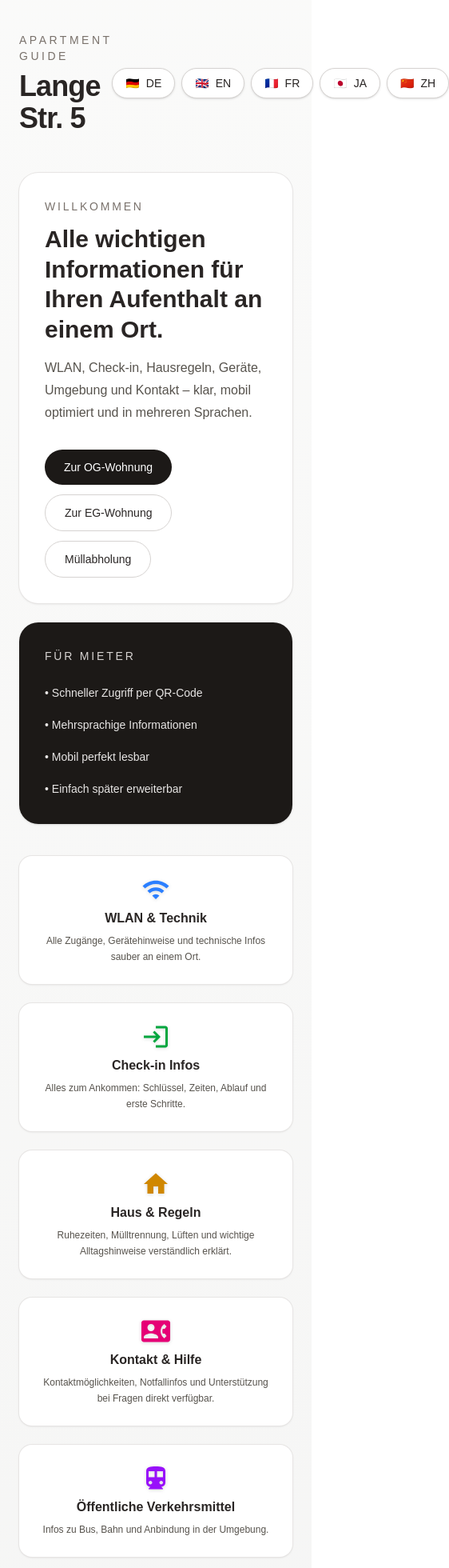
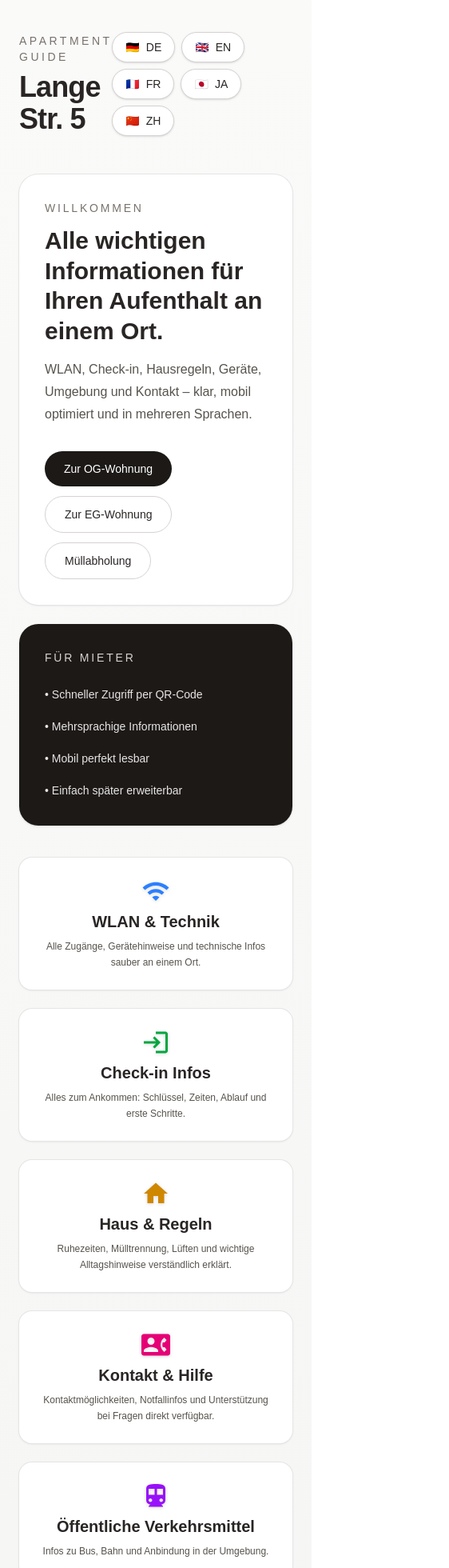
Before and after one commit to arosswog/mieter-guide-l5, a Next.js app: page / in a window 390 px wide. Shown: the top 1960 px of the page at 80% size, 562 px wide, since content can reach past the window. Built offline with nearby package versions, Linux system fonts and the light colour scheme.

Commit message:
Verbesserung: Sprachswitcher-Buttons auf Mobilgeräten umbrechend für bessere Darstellung (flex-wrap).

```diff
--- a/src/app/page.tsx
+++ b/src/app/page.tsx
@@ -15,7 +15,7 @@ export default function Home() {
             </h1>
           </div>
 
-          <div className="flex gap-2">
+          <div className="flex flex-wrap gap-2 sm:flex-nowrap sm:gap-2">
             <button className="rounded-full border border-stone-300 bg-white px-4 py-2 text-sm shadow-sm flex items-center gap-2">
   <span role="img" aria-label="Deutsch">🇩🇪</span> DE
 </button>
@@ -86,7 +86,7 @@ export default function Home() {
   <Link href="/wlan" className="group rounded-2xl bg-white p-6 shadow-sm ring-1 ring-stone-200 transition hover:shadow-md hover:ring-blue-300 focus:outline-none focus:ring-2 focus:ring-blue-400">
     <div className="flex flex-col items-center mb-2">
       <MdWifi className="text-4xl text-blue-500 drop-shadow-sm mb-2 group-hover:scale-110 transition" />
-      <h3 className="text-base font-semibold text-center leading-tight">WLAN & Technik</h3>
+      <h3 className="text-xl font-semibold text-center leading-tight">WLAN & Technik</h3>
     </div>
     <p className="mt-1 text-xs leading-5 text-stone-600 text-center">
       Alle Zugänge, Gerätehinweise und technische Infos sauber an einem Ort.
@@ -95,7 +95,7 @@ export default function Home() {
   <Link href="/checkin" className="group rounded-2xl bg-white p-6 shadow-sm ring-1 ring-stone-200 transition hover:shadow-md hover:ring-green-300 focus:outline-none focus:ring-2 focus:ring-green-400">
     <div className="flex flex-col items-center mb-2">
       <MdLogin className="text-4xl text-green-600 drop-shadow-sm mb-2 group-hover:scale-110 transition" />
-      <h3 className="text-base font-semibold text-center leading-tight">Check-in Infos</h3>
+      <h3 className="text-xl font-semibold text-center leading-tight">Check-in Infos</h3>
     </div>
     <p className="mt-1 text-xs leading-5 text-stone-600 text-center">
       Alles zum Ankommen: Schlüssel, Zeiten, Ablauf und erste Schritte.
@@ -104,7 +104,7 @@ export default function Home() {
   <Link href="/hausregeln" className="group rounded-2xl bg-white p-6 shadow-sm ring-1 ring-stone-200 transition hover:shadow-md hover:ring-yellow-300 focus:outline-none focus:ring-2 focus:ring-yellow-400">
     <div className="flex flex-col items-center mb-2">
       <MdHome className="text-4xl text-yellow-600 drop-shadow-sm mb-2 group-hover:scale-110 transition" />
-      <h3 className="text-base font-semibold text-center leading-tight">Haus & Regeln</h3>
+      <h3 className="text-xl font-semibold text-center leading-tight">Haus & Regeln</h3>
     </div>
     <p className="mt-1 text-xs leading-5 text-stone-600 text-center">
       Ruhezeiten, Mülltrennung, Lüften und wichtige Alltagshinweise verständlich erklärt.
@@ -113,7 +113,7 @@ export default function Home() {
   <Link href="/kontakt" className="group rounded-2xl bg-white p-6 shadow-sm ring-1 ring-stone-200 transition hover:shadow-md hover:ring-pink-300 focus:outline-none focus:ring-2 focus:ring-pink-400">
     <div className="flex flex-col items-center mb-2">
       <MdContactPhone className="text-4xl text-pink-600 drop-shadow-sm mb-2 group-hover:scale-110 transition" />
-      <h3 className="text-base font-semibold text-center leading-tight">Kontakt & Hilfe</h3>
+      <h3 className="text-xl font-semibold text-center leading-tight">Kontakt & Hilfe</h3>
     </div>
     <p className="mt-1 text-xs leading-5 text-stone-600 text-center">
       Kontaktmöglichkeiten, Notfallinfos und Unterstützung bei Fragen direkt verfügbar.
@@ -122,7 +122,7 @@ export default function Home() {
   <Link href="/verkehr" className="group rounded-2xl bg-white p-6 shadow-sm ring-1 ring-stone-200 transition hover:shadow-md hover:ring-purple-300 focus:outline-none focus:ring-2 focus:ring-purple-400">
     <div className="flex flex-col items-center mb-2">
       <MdDirectionsTransit className="text-4xl text-purple-600 drop-shadow-sm mb-2 group-hover:scale-110 transition" />
-      <h3 className="text-base font-semibold text-center leading-tight">Öffentliche Verkehrsmittel</h3>
+      <h3 className="text-xl font-semibold text-center leading-tight">Öffentliche Verkehrsmittel</h3>
     </div>
     <p className="mt-1 text-xs leading-5 text-stone-600 text-center">
       Infos zu Bus, Bahn und Anbindung in der Umgebung.
@@ -131,7 +131,7 @@ export default function Home() {
   <Link href="/einkauf" className="group rounded-2xl bg-white p-6 shadow-sm ring-1 ring-stone-200 transition hover:shadow-md hover:ring-orange-300 focus:outline-none focus:ring-2 focus:ring-orange-400">
     <div className="flex flex-col items-center mb-2">
       <MdShoppingCart className="text-4xl text-orange-500 drop-shadow-sm mb-2 group-hover:scale-110 transition" />
-      <h3 className="text-base font-semibold text-center leading-tight">Einkaufsmöglichkeiten</h3>
+      <h3 className="text-xl font-semibold text-center leading-tight">Einkaufsmöglichkeiten</h3>
     </div>
     <p className="mt-1 text-xs leading-5 text-stone-600 text-center">
       Supermärkte, Bäcker und weitere Geschäfte in der Nähe.
@@ -140,7 +140,7 @@ export default function Home() {
   <Link href="/sehenswuerdigkeiten" className="group rounded-2xl bg-white p-6 shadow-sm ring-1 ring-stone-200 transition hover:shadow-md hover:ring-red-300 focus:outline-none focus:ring-2 focus:ring-red-400">
     <div className="flex flex-col items-center mb-2">
       <MdLocationOn className="text-4xl text-red-500 drop-shadow-sm mb-2 group-hover:scale-110 transition" />
-      <h3 className="text-base font-semibold text-center leading-tight">Sehenswürdigkeiten</h3>
+      <h3 className="text-xl font-semibold text-center leading-tight">Sehenswürdigkeiten</h3>
     </div>
     <p className="mt-1 text-xs leading-5 text-stone-600 text-center">
       Tipps zu Ausflugszielen und Highlights in der Umgebung.
```
Also changed, not shown: 1 other file (tests, documents, lock files or other folders).
